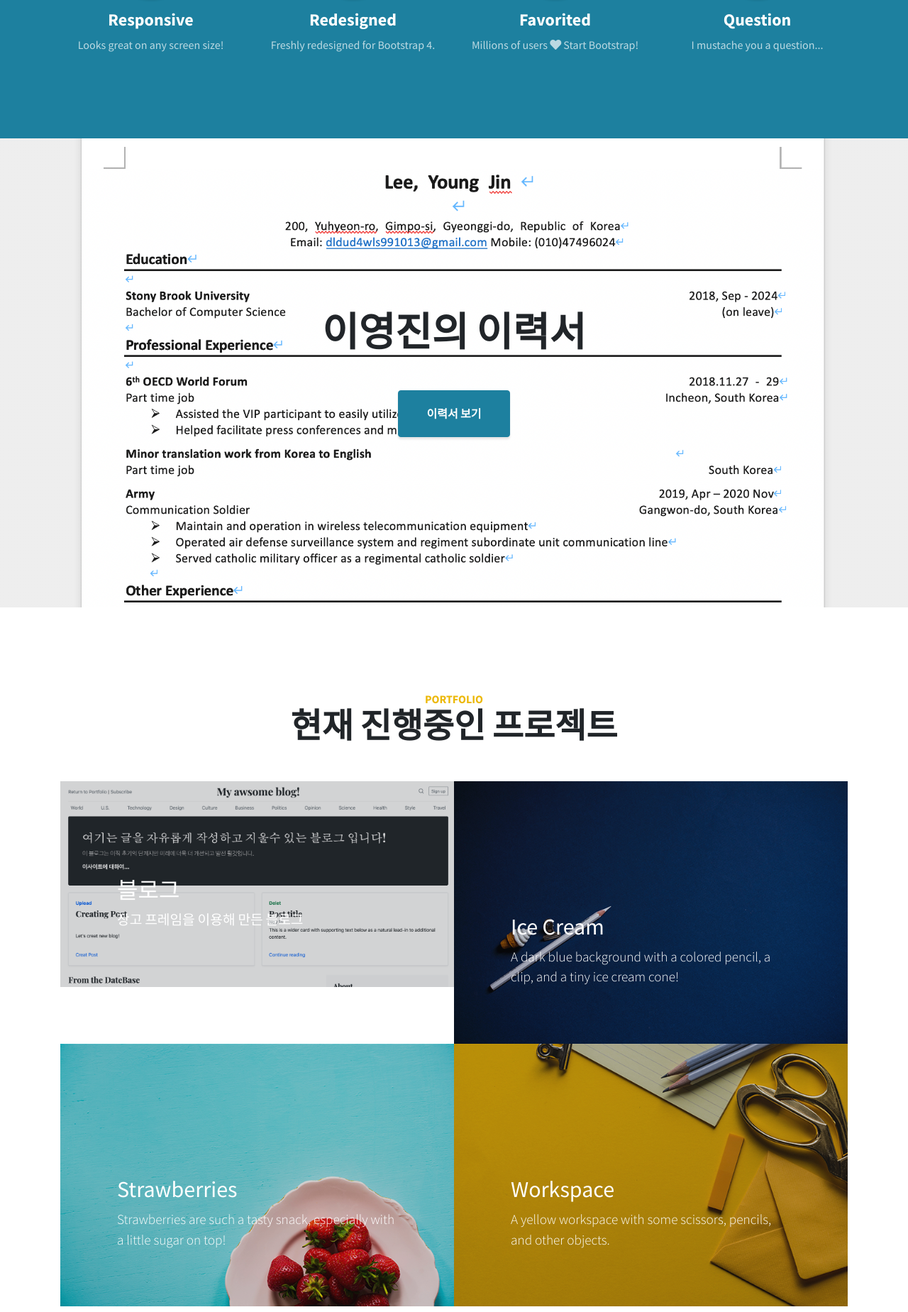
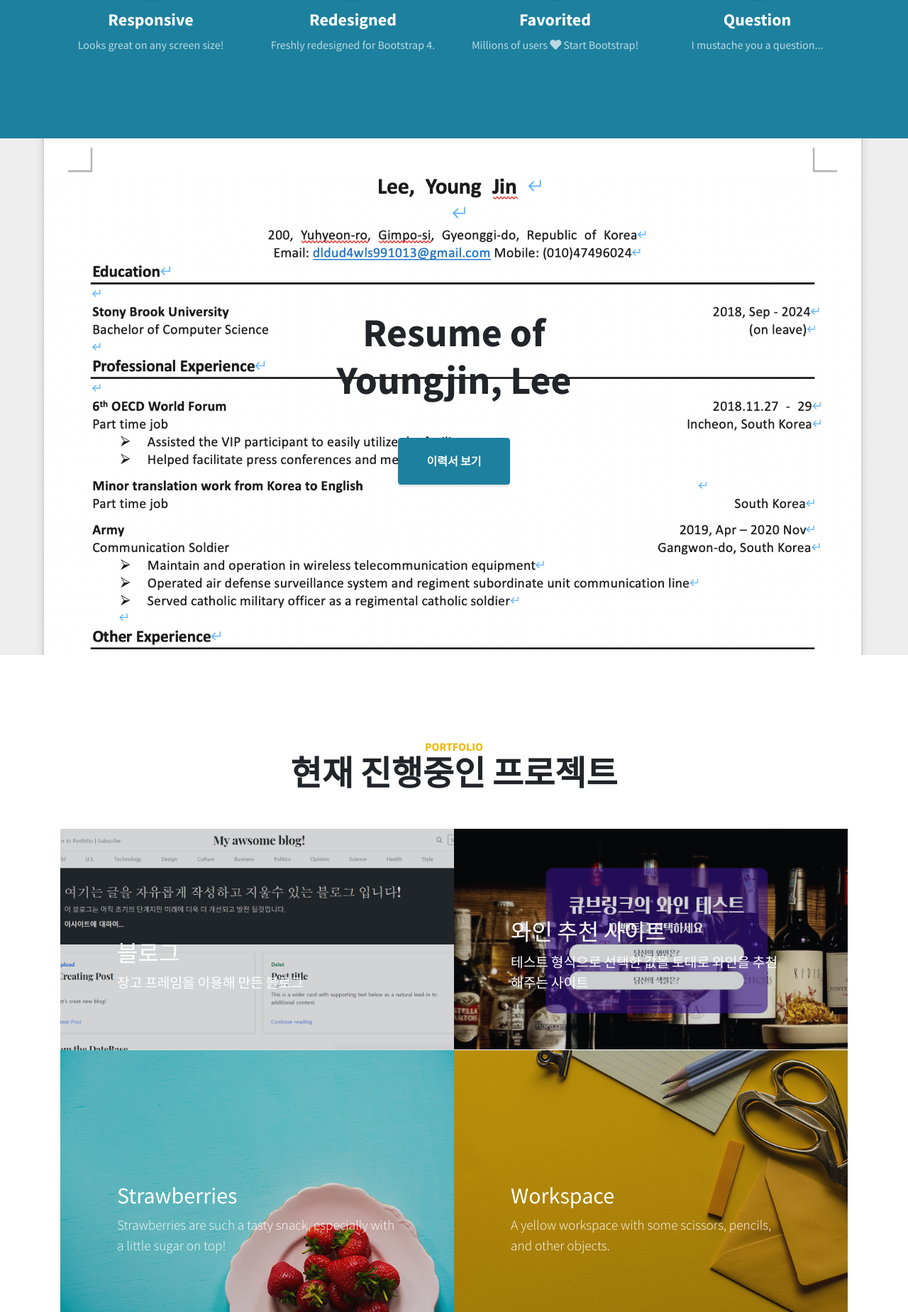
Before and after one commit to jacob9910/MyFirstBlog, a Django app: page /blog/ in a window 1280 px wide. Shown: the part 2421-4270 px from the top of the page at 71% size. Run offline with Django 3.2, Linux system fonts and the light colour scheme; some libraries are stand-ins or nearby versions.

Commit message:
portfolio photo added

```diff
--- a/blog/templates/index.html
+++ b/blog/templates/index.html
@@ -140,7 +140,7 @@
   <!-- Callout -->
   <section class="callout">
     <div class="container text-center">
-      <h2 class="mx-auto mb-5">이영진의 이력서</h2>
+      <h2 class="mx-auto mb-5">Resume of Youngjin, Lee</h2>
       <a class="btn btn-primary btn-xl" href="https://docs.google.com/document/d/1q0jiKELC_QRuTOqOX2M0fM74N6ZP1x7y/edit">이력서 보기</a>
     </div>
   </section>
@@ -168,11 +168,11 @@
           <a class="portfolio-item" href="#!">
             <div class="caption">
               <div class="caption-content">
-                <div class="h2">Ice Cream</div>
-                <p class="mb-0">A dark blue background with a colored pencil, a clip, and a tiny ice cream cone!</p>
+                <div class="h2">와인 추천 사이트</div>
+                <p class="mb-0">테스트 형식으로 선택한 값을 토대로 와인을 추천 해주는 사이트</p>
               </div>
             </div>
-            <img class="img-fluid" src="{% static 'img/portfolio-2.jpg' %}" alt="">
+            <img class="img-fluid" src="{% static 'img/Wine.png' %}" alt="">
           </a>
         </div>
         <div class="col-lg-6">
```
Also changed, not shown: static/img/Wine.PNG (added), static/img/portfolio-5.png.
